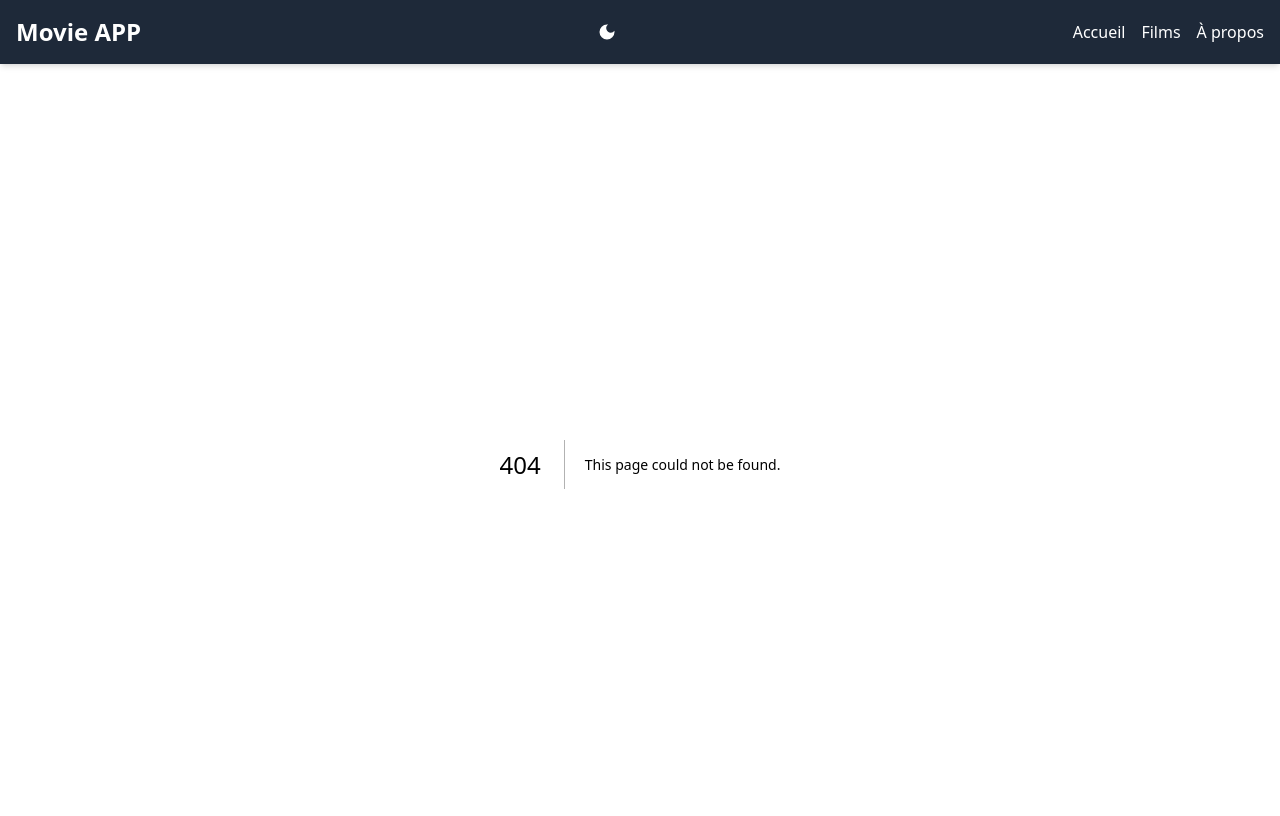
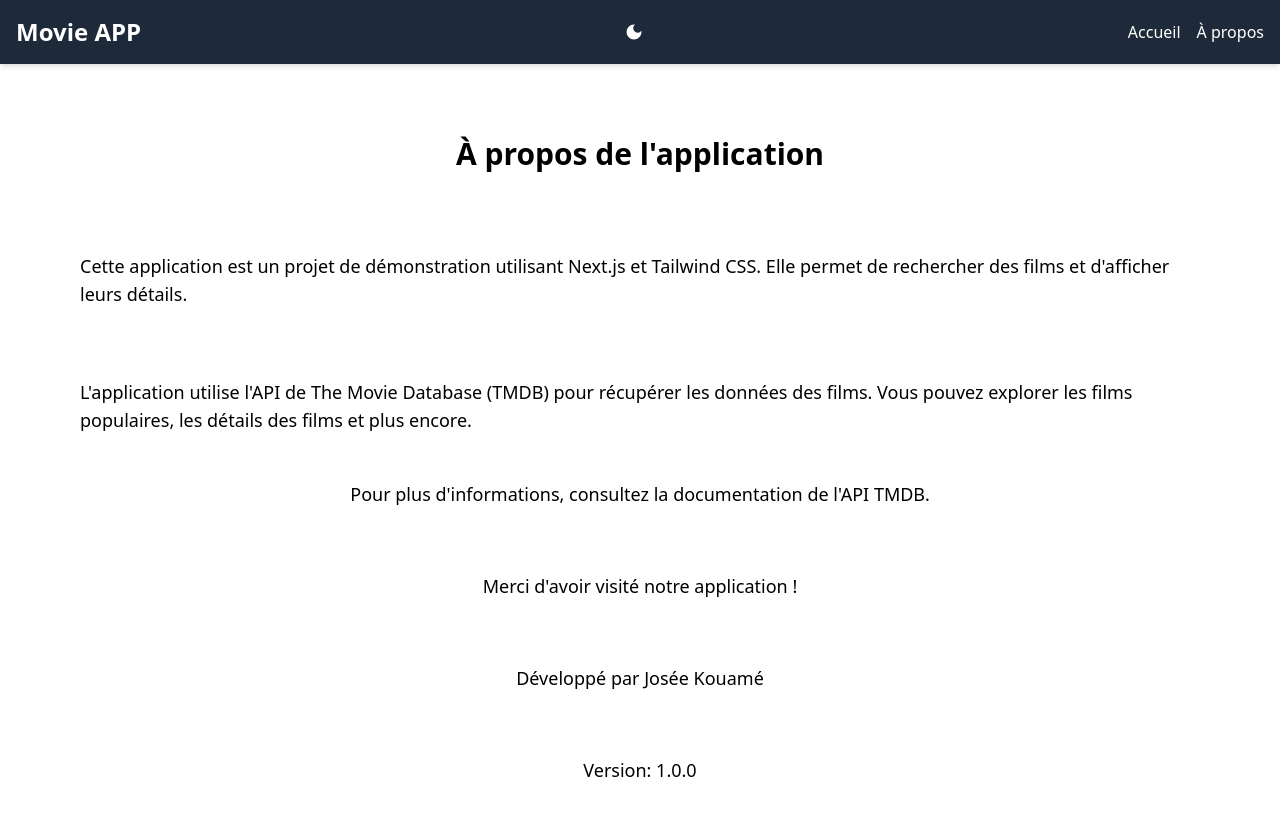
Before and after one commit to JojoKouam/movie_nextjs, a Next.js app in the folder movie_app/: page /apropos in a window 1280 px wide. Before the commit this address had no page. Shown: the top 816 px of the page. Built offline with nearby package versions, Linux system fonts and the light colour scheme.

Commit message:
add page apropos

```diff
--- /dev/null
+++ b/movie_app/src/app/apropos/page.jsx
@@ -0,0 +1,29 @@
+import React from 'react'
+
+export default function page() {
+  return (
+    <div className="grid grid-rows-[20px_1fr_20px] items-center justify-items-center min-h-screen p-8 pb-20 gap-16 sm:p-20 font-[family-name:var(--font-geist-sans)]">
+      <h1 className="text-3xl font-bold">À propos de l'application</h1>
+      <p className="text-lg">
+        Cette application est un projet de démonstration utilisant Next.js et Tailwind CSS.
+        Elle permet de rechercher des films et d'afficher leurs détails.
+      </p>
+      <p className="text-lg">
+        L'application utilise l'API de The Movie Database (TMDB) pour récupérer les données des films.
+        Vous pouvez explorer les films populaires, les détails des films et plus encore.
+      </p>
+      <p className="text-lg">
+        Pour plus d'informations, consultez la documentation de l'API TMDB.
+      </p>
+      <p className="text-lg">
+        Merci d'avoir visité notre application !
+      </p>
+      <p className="text-lg">
+        Développé par Josée Kouamé
+      </p>
+      <p className="text-lg">
+        Version: 1.0.0
+      </p>
+      </div>
+  )
+}
--- a/movie_app/src/components/Header.jsx
+++ b/movie_app/src/components/Header.jsx
@@ -20,9 +20,7 @@ export default function Header() {
           <Link href="/" className="hover:text-blue-300">
             Accueil
           </Link>
-          <Link href="/film" className="hover:text-blue-300">
-            Films
-          </Link>
+
           <Link href="/apropos" className="hover:text-blue-300">
             À propos
           </Link>
```
